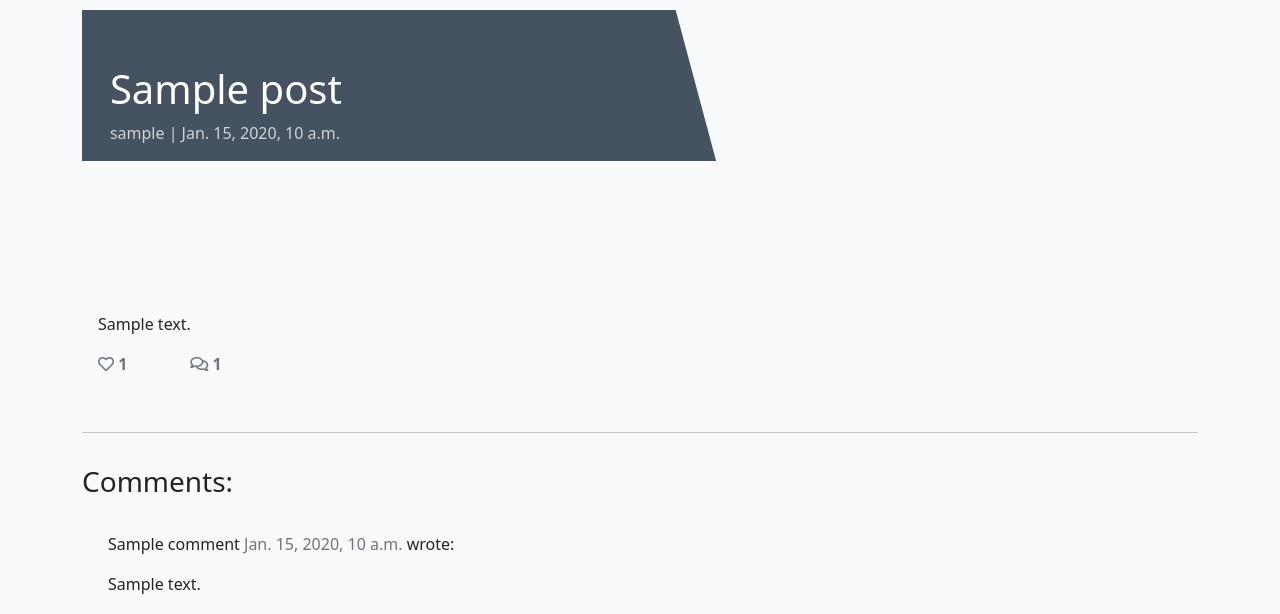
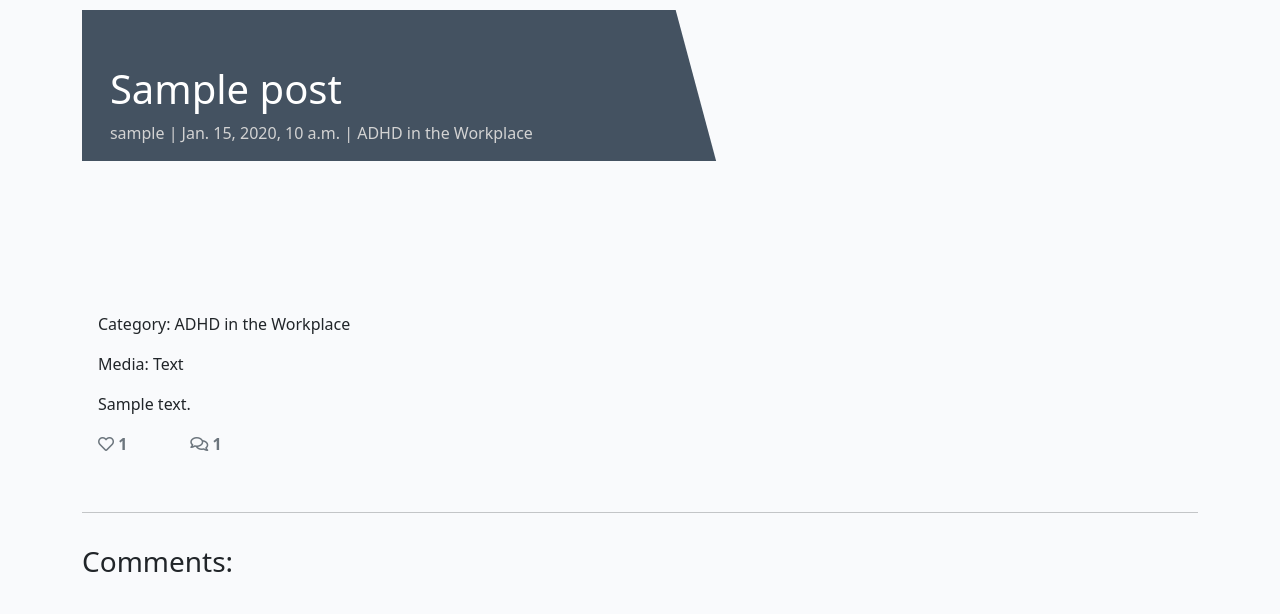
Before and after one commit to Josseyo/Cultivating_Intelligence, a Django app: a page that uses blog/templates/post_detail.html in a window 1280 px wide. Shown: the part 60-674 px from the top of the page. Run offline with Django 3.2, Linux system fonts and the light colour scheme; tables that the repository leaves empty hold one stand-in row (values such as "Sample post"); some libraries are stand-ins or nearby versions.

Commit message:
Add category and Media type to blog templates,
index.html & post_detail.html

```diff
--- a/blog/templates/index.html
+++ b/blog/templates/index.html
@@ -26,6 +26,11 @@
                             </div>
                             <a href="{% url 'post_detail' post.slug %}" class="post-link">
                                 <h2 class="card-title">{{ post.title }}</h2>
+
+                                <p class="Category">{{ post.get_category_type_display }}</p>
+                                <p class="media">{{ post.get_media_type_display }}</p>
+
+
                                 <p class="card-text">{{ post.excerpt }}</p>
                             </a>
                             <hr />
--- a/blog/templates/post_detail.html
+++ b/blog/templates/post_detail.html
@@ -8,7 +8,8 @@
                 <!-- Post title goes in these h1 tags -->
                 <h1 class="post-title">{{ post.title }}</h1>
                 <!-- Post author goes before the | the post's created date goes after -->
-                <p class="post-subtitle">{{ post.author }} | {{ post.created_on }}</p>
+                <p class="post-subtitle">{{ post.author }} | {{ post.created_on }} | {{ post.get_category_type_display }}</p>
+
             </div>
             <div class="d-none d-md-block col-md-6 masthead-image">
                 <!-- The featured image URL goes in the src attribute -->
@@ -28,6 +29,9 @@
             <div class="card-body">
                 <!-- The post content goes inside the card-text. -->
                 <!-- Use the | safe filter inside the template tags -->
+                <p>Category: {{ post.get_category_type_display }}</p>
+                <p>Media: {{ post.get_media_type_display }}</p>
+
                 <p class="card-text ">
                     {{ post.content | safe }}
                 </p>
```
